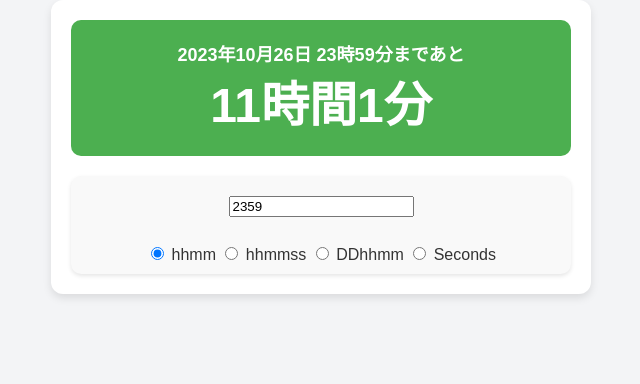
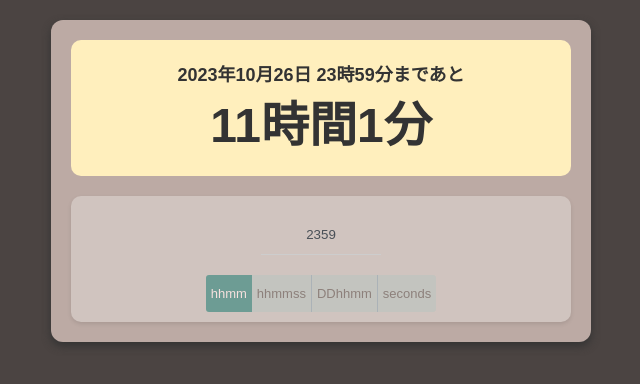
Before and after one commit to noki-m/countdown, a plain HTML site: page index.html in a window 1280 px wide. Shown: the whole page, without its empty margins (319-959 px from the left). Drawn offline with Linux system fonts and the light colour scheme; a web font is replaced by a local one.

Commit message:
見た目

```diff
--- a/index.html
+++ b/index.html
@@ -4,6 +4,7 @@
     <meta charset="UTF-8">
     <title>Countdown Timer</title>
     <link rel="stylesheet" type="text/css" href="styles.css">
+    <link href="https://fonts.googleapis.com/earlyaccess/nicomoji.css" rel="stylesheet">
     <meta name="viewport" content="width=device-width, initial-scale=1.0">
     <meta property="og:url" content="https://noki-m.github.io/countdown/">
     <meta property="og:type" content="article">
@@ -28,11 +29,14 @@
         <div id="displayWrapper">
             <span id="preText">Loading...まであと</span>
         </div>
-        <span id="timeLeft">✨</span>
+        <span id="timeLeft">x時間x分</span>
     </div>
 
     <div id="controls">
-        <input type="text" id="targetDate" placeholder="Target Date">
+        <div class="inputdate">
+            <input type="text" id="targetDate" class="input" placeholder="Target Date">
+            <span></span>
+        </div>
         <div id="currentTime"></div>
         <div id="formatLoading"><div>
         <div id="formatOptions">
@@ -43,7 +47,7 @@
             <input type="radio" id="DDhhmm" name="format" value="DDhhmm">
             <label for="DDhhmm">DDhhmm</label>
             <input type="radio" id="seconds" name="format" value="seconds">
-            <label for="seconds">Seconds</label>
+            <label for="seconds">seconds</label>
         </div>
     </div>
 </div>
--- a/styles.css
+++ b/styles.css
@@ -1,17 +1,18 @@
+@import url('https://fonts.googleapis.com/css2?family=AR+One+Sans:wght@500&family=Kiwi+Maru:wght@300&display=swap');
 body {
-    font-family: 'Arial', sans-serif;
-    background-color: #f3f4f6;
-    color: #333;
+    font-family: 'Kiwi Maru', 'Nico Moji','Arial', sans-serif;
+    background-color: #4b4442;
+    color: #dcb880;
     margin: 0;
     padding: 0;
 }
 
 #container {
     max-width: 500px;
-    margin: auto;
+    margin: 20px auto;
     padding: 20px;
-    box-shadow: 0 4px 8px rgba(0, 0, 0, 0.1);
-    background-color: #fff;
+    box-shadow: 0 4px 8px #333;
+    background-color: #BCAAA4;
     border-radius: 12px;
 }
 
@@ -19,11 +20,19 @@ body {
     font-size: 48px;
     font-weight: bold;
     text-align: center;
-    background-color: #4CAF50;
-    color: #fff;
+    background-color: #ffefbd;
+    color: #333;
     padding: 20px;
     border-radius: 10px;
     margin-bottom: 20px;
+}
+
+#controls {
+    background-color: #d0c4bf;
+    text-align: center;
+    padding: 10px;
+    border-radius: 10px;
+    box-shadow: 0 2px 4px rgba(0, 0, 0, 0.1);
 }
 
 #displayWrapper {
@@ -40,14 +49,6 @@ body {
     font-size: 36px;
 }
 
-#controls {
-    background-color: #f9f9f9;
-    text-align: center;
-    padding: 10px;
-    border-radius: 10px;
-    box-shadow: 0 2px 4px rgba(0, 0, 0, 0.1);
-}
-
 #formatOptions {
     margin-top: 20px;
 }
@@ -62,3 +63,89 @@ label {
     font-size: 12px;
     color: #ccc;
 }
+
+#timeLeft{
+    font-weight: bold;
+}
+
+input[type="radio"]{
+	display: none;
+}
+
+label {
+    display: inline-block; /* インラインブロック要素として表示 */
+    cursor: pointer;
+    margin: 0;
+    padding: 12px 5px;
+    border-right: 1px solid #abb2b7;
+    background: #c3c4bf; /*F6E1DE */
+    color: #8d807b;
+    font-size: 13px;
+    text-align: center;
+    line-height: 1;
+    transition: .2s;
+}
+label:first-of-type {
+    border-radius: 3px 0 0 3px;
+    border-right: 0; /* 最初のラベルの右側のボーダーを非表示に */
+}
+label:last-of-type {
+    border-radius: 0 3px 3px 0;
+    border-right: 0; /* 最初のラベルの右側のボーダーを非表示に */
+}
+input[type="radio"]:checked + label {
+	background-color: #6D9C94;
+	color: #F6E1DE;
+    /* なんかのアクセントA58AAB */
+}
+#formatOptions {
+    display: flex; /* フレキシブルボックスを有効にします */
+    justify-content: center; /* ラジオボタンを水平方向に中央揃えにします */
+    align-items: center; /* ラジオボタンを垂直方向に中央揃えにします */
+}
+input .{
+    border: none;
+    outline: none;
+    border-bottom: 2px solid #999;
+    padding: 5px 10px;
+}
+.example:focus{
+    border-bottom-color: #e20000;
+}
+
+
+.inputdate {
+    display: inline-block; /* インラインブロック要素として表示 */
+
+    text-align: center;
+    position: relative;
+    width: 50%;
+}
+.input {
+    text-align: center;
+    padding: .5rem 0;
+    width: 50%;
+    outline: 0;
+    border: transparent;
+    border-bottom: 1px solid #cdcdcd;
+    background-color: transparent;
+    color: #495057;
+    font-weight: 400;
+    line-height: 1.4rem;
+    box-sizing: border-box;
+    appearance: none;
+}
+.input+span {
+    text-align: center;
+    position: absolute;
+    bottom: 0;
+    left: 50%;
+    width: 0;
+    height: 2px;
+    background-color: #A58AAB;
+    transition: .3s;
+    transform: translateX(-50%);
+}
+.input:focus+span {
+width: 50%;
+}
```
Also changed, not shown: script.js (line endings or trailing spaces).
